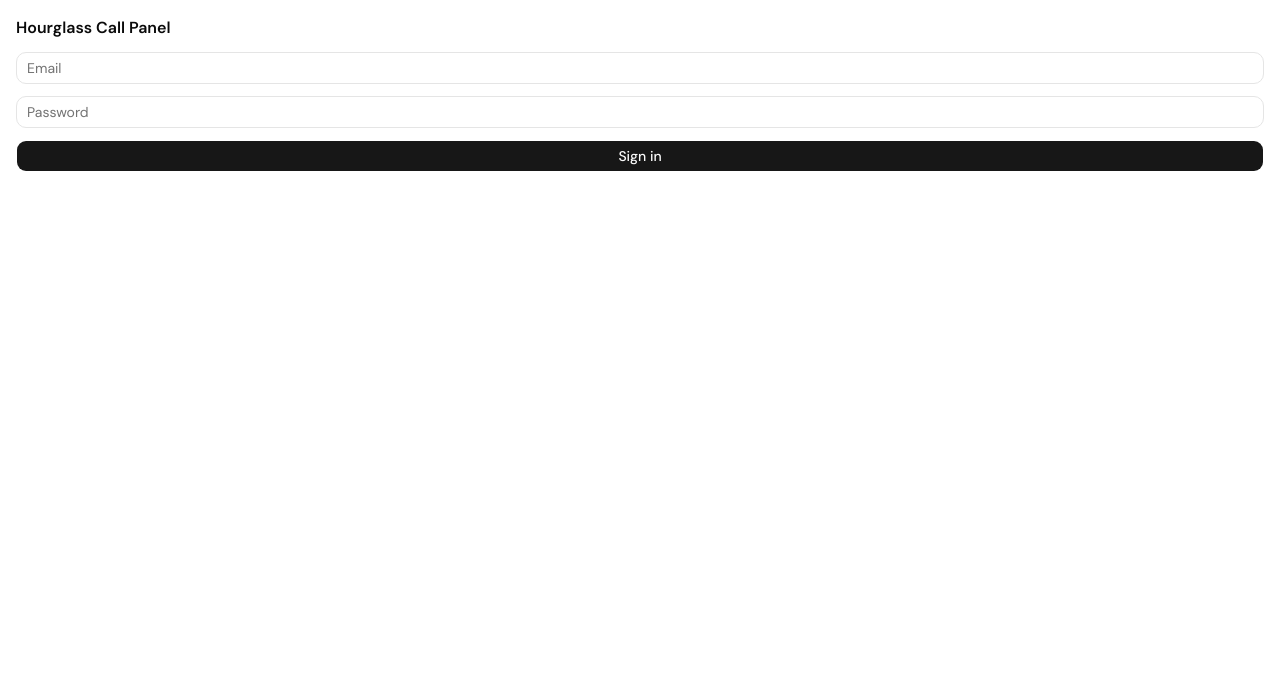
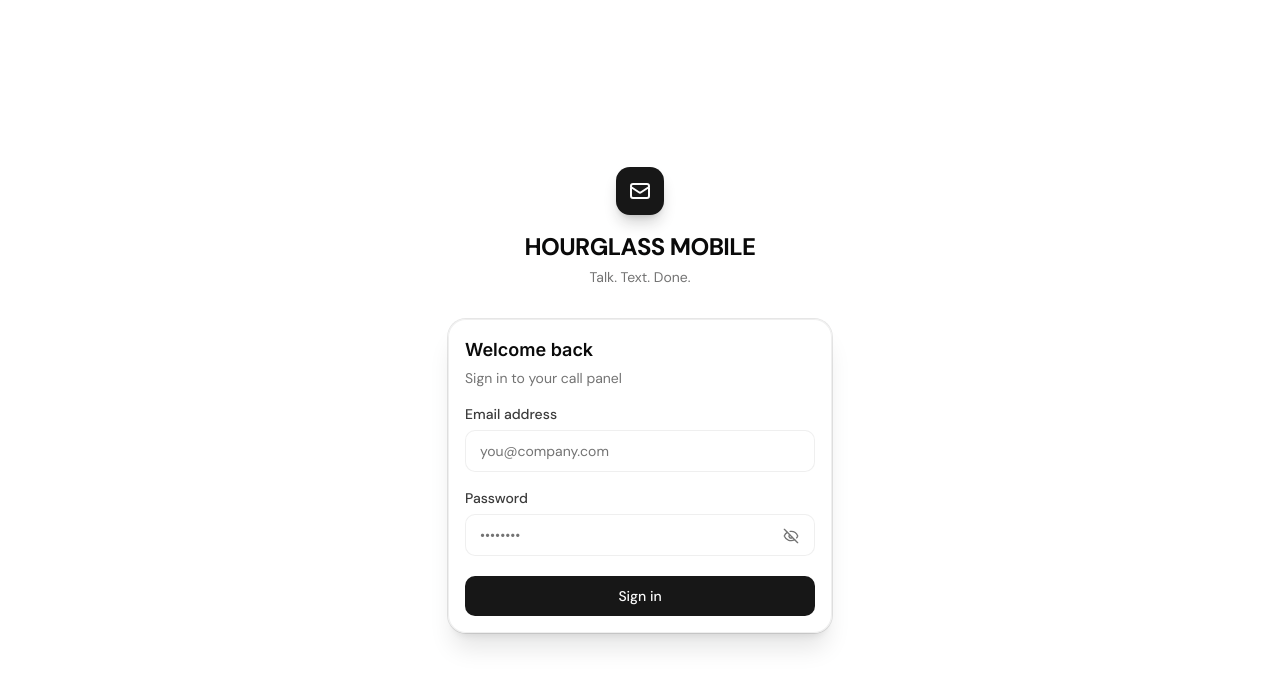
Before and after one commit to Jhovanie14/hourglass-mobile, a Next.js app: page /panel in a window 1280 px wide. Shown: the top 688 px of the page. Built offline with nearby package versions, Linux system fonts and the light colour scheme; no server answers.

Commit message:
style: match panel login to the main app login design

```diff
--- a/components/calls/panel/panel-login.tsx
+++ b/components/calls/panel/panel-login.tsx
@@ -2,57 +2,145 @@
 
 import { useState } from "react"
 import type { SupabaseClient } from "@supabase/supabase-js"
-import { Button } from "@/components/ui/button"
-import { Input } from "@/components/ui/input"
+import { Eye, EyeOff } from "lucide-react"
+import {
+  Card,
+  CardHeader,
+  CardTitle,
+  CardDescription,
+  CardContent,
+} from "@/components/ui/card"
 
 export function PanelLogin({ supabase }: { supabase: SupabaseClient }) {
   const [email, setEmail] = useState("")
   const [password, setPassword] = useState("")
+  const [showPassword, setShowPassword] = useState(false)
   const [error, setError] = useState<string | null>(null)
-  const [busy, setBusy] = useState(false)
+  const [pending, setPending] = useState(false)
 
   async function handleSubmit(e: React.FormEvent) {
     e.preventDefault()
-    setBusy(true)
+    setPending(true)
     setError(null)
     const { error } = await supabase.auth.signInWithPassword({ email, password })
     if (error) setError(error.message)
-    setBusy(false)
+    setPending(false)
   }
 
   return (
-    <form onSubmit={handleSubmit} className="flex flex-col gap-3 p-4">
-      <h1 className="text-base font-semibold text-foreground">
-        Hourglass Call Panel
+    <div className="flex min-h-screen items-center justify-center bg-linear-to-br from-background via-card to-background px-4">
+      <div className="w-full max-w-sm">
+        {/* Brand */}
+        <div className="mb-8 text-center">
+          <div className="mb-4 inline-flex h-12 w-12 items-center justify-center rounded-xl bg-primary shadow-lg shadow-primary/20">
+            <svg
+              className="h-6 w-6 text-primary-foreground"
+              fill="none"
+              stroke="currentColor"
+              viewBox="0 0 24 24"
+            >
+              <path
+                strokeLinecap="round"
+                strokeLinejoin="round"
+                strokeWidth={2}
+                d="M3 8l7.89 5.26a2 2 0 002.22 0L21 8M5 19h14a2 2 0 002-2V7a2 2 0 00-2-2H5a2 2 0 00-2 2v10a2 2 0 002 2z"
+              />
+            </svg>
+          </div>
+          <h1 className="text-2xl font-bold tracking-tight text-foreground uppercase">
+            Hourglass Mobile
           </h1>
-      <label htmlFor="panel-email" className="sr-only">
-        Email
+          <p className="mt-1 text-sm text-muted-foreground">Talk. Text. Done.</p>
+        </div>
+
+        {/* Card */}
+        <Card className="bg-card/60 shadow-xl backdrop-blur-sm border border-border/60 rounded-2xl">
+          <CardHeader>
+            <CardTitle className="text-lg font-semibold">Welcome back</CardTitle>
+            <CardDescription>Sign in to your call panel</CardDescription>
+          </CardHeader>
+
+          <CardContent>
+            <form onSubmit={handleSubmit} className="space-y-4">
+              <div>
+                <label
+                  htmlFor="panel-email"
+                  className="mb-1.5 block text-sm font-medium text-foreground/80"
+                >
+                  Email address
                 </label>
-      <Input
+                <input
                   id="panel-email"
                   type="email"
-        placeholder="Email"
+                  required
+                  autoComplete="username"
+                  placeholder="you@company.com"
                   value={email}
                   onChange={(e) => setEmail(e.target.value)}
-        autoComplete="username"
-        required
+                  className="w-full rounded-lg border border-border/60 bg-background/80 px-3.5 py-2.5 text-sm text-foreground transition-all placeholder:text-muted-foreground focus:border-primary/60 focus:ring-2 focus:ring-primary/40 focus:outline-none"
                 />
-      <label htmlFor="panel-password" className="sr-only">
+              </div>
+
+              <div className="relative">
+                <label
+                  htmlFor="panel-password"
+                  className="mb-1.5 block text-sm font-medium text-foreground/80"
+                >
                   Password
                 </label>
-      <Input
+                <input
                   id="panel-password"
-        type="password"
-        placeholder="Password"
+                  type={showPassword ? "text" : "password"}
+                  required
+                  autoComplete="current-password"
+                  placeholder="••••••••"
                   value={password}
                   onChange={(e) => setPassword(e.target.value)}
-        autoComplete="current-password"
-        required
+                  className="w-full rounded-lg border border-border/60 bg-background/80 px-3.5 py-2.5 text-sm text-foreground transition-all placeholder:text-muted-foreground focus:border-primary/60 focus:ring-2 focus:ring-primary/40 focus:outline-none"
                 />
-      {error && <p className="text-sm text-red-500">{error}</p>}
-      <Button type="submit" disabled={busy} aria-busy={busy}>
-        {busy ? "Signing in…" : "Sign in"}
-      </Button>
+                <button
+                  type="button"
+                  onClick={() => setShowPassword(!showPassword)}
+                  aria-label={showPassword ? "Hide password" : "Show password"}
+                  className="absolute right-3 top-9 rounded-md p-1 text-muted-foreground hover:bg-muted/20 focus:outline-none focus:ring-2 focus:ring-primary/40"
+                >
+                  {showPassword ? (
+                    <Eye className="h-4 w-4" />
+                  ) : (
+                    <EyeOff className="h-4 w-4" />
+                  )}
+                </button>
+              </div>
+
+              {error && (
+                <div className="flex items-start gap-2.5 rounded-lg border border-destructive/20 bg-destructive/10 px-3.5 py-3 text-sm text-destructive">
+                  <svg
+                    className="mt-0.5 h-4 w-4 shrink-0"
+                    fill="currentColor"
+                    viewBox="0 0 20 20"
+                  >
+                    <path
+                      fillRule="evenodd"
+                      d="M10 18a8 8 0 100-16 8 8 0 000 16zM8.707 7.293a1 1 0 00-1.414 1.414L8.586 10l-1.293 1.293a1 1 0 101.414 1.414L10 11.414l1.293 1.293a1 1 0 001.414-1.414L11.414 10l1.293-1.293a1 1 0 00-1.414-1.414L10 8.586 8.707 7.293z"
+                      clipRule="evenodd"
+                    />
+                  </svg>
+                  {error}
+                </div>
+              )}
+
+              <button
+                type="submit"
+                disabled={pending}
+                aria-busy={pending}
+                className="mt-1 w-full rounded-lg bg-primary px-4 py-2.5 text-sm font-medium text-primary-foreground transition-colors hover:bg-primary/90 active:bg-primary/80 disabled:cursor-not-allowed disabled:opacity-60"
+              >
+                {pending ? "Signing in…" : "Sign in"}
+              </button>
             </form>
+          </CardContent>
+        </Card>
+      </div>
+    </div>
   )
 }
```
Lines whose indentation alone changed are shown as unchanged.
